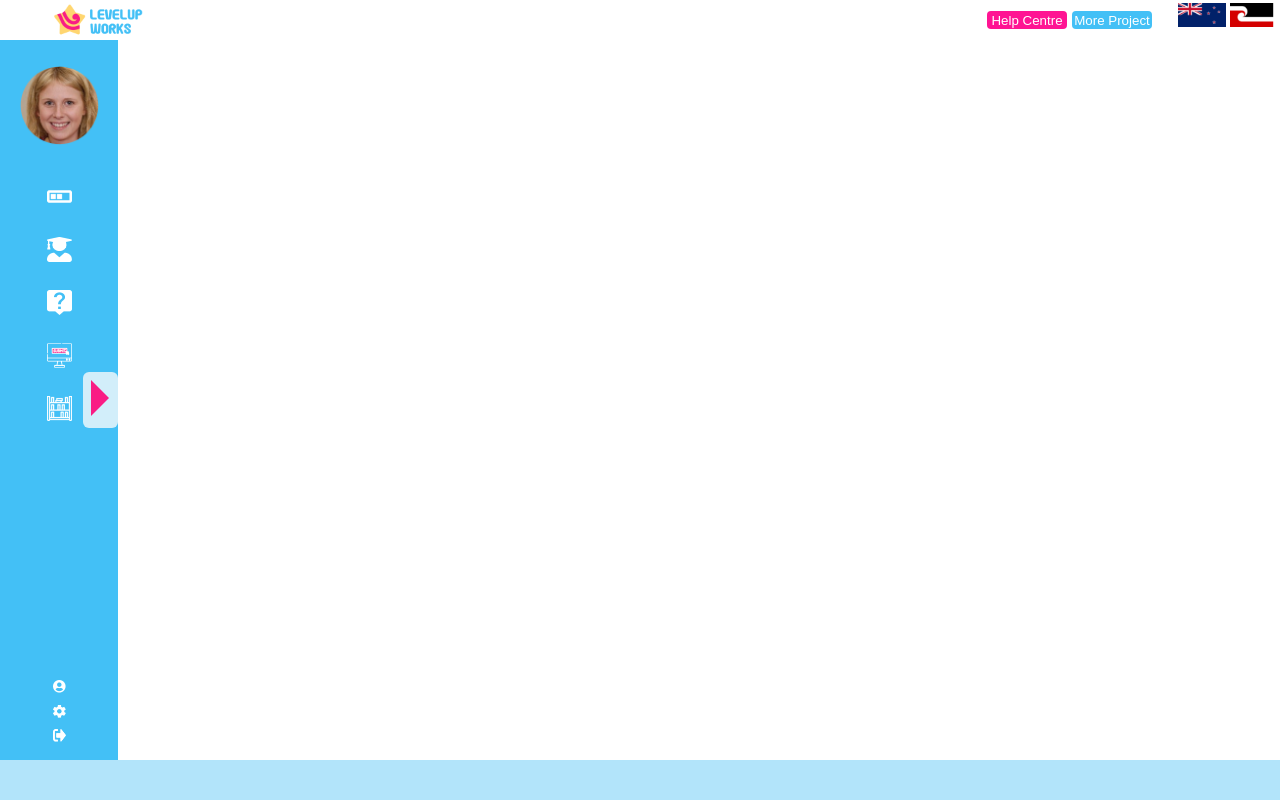
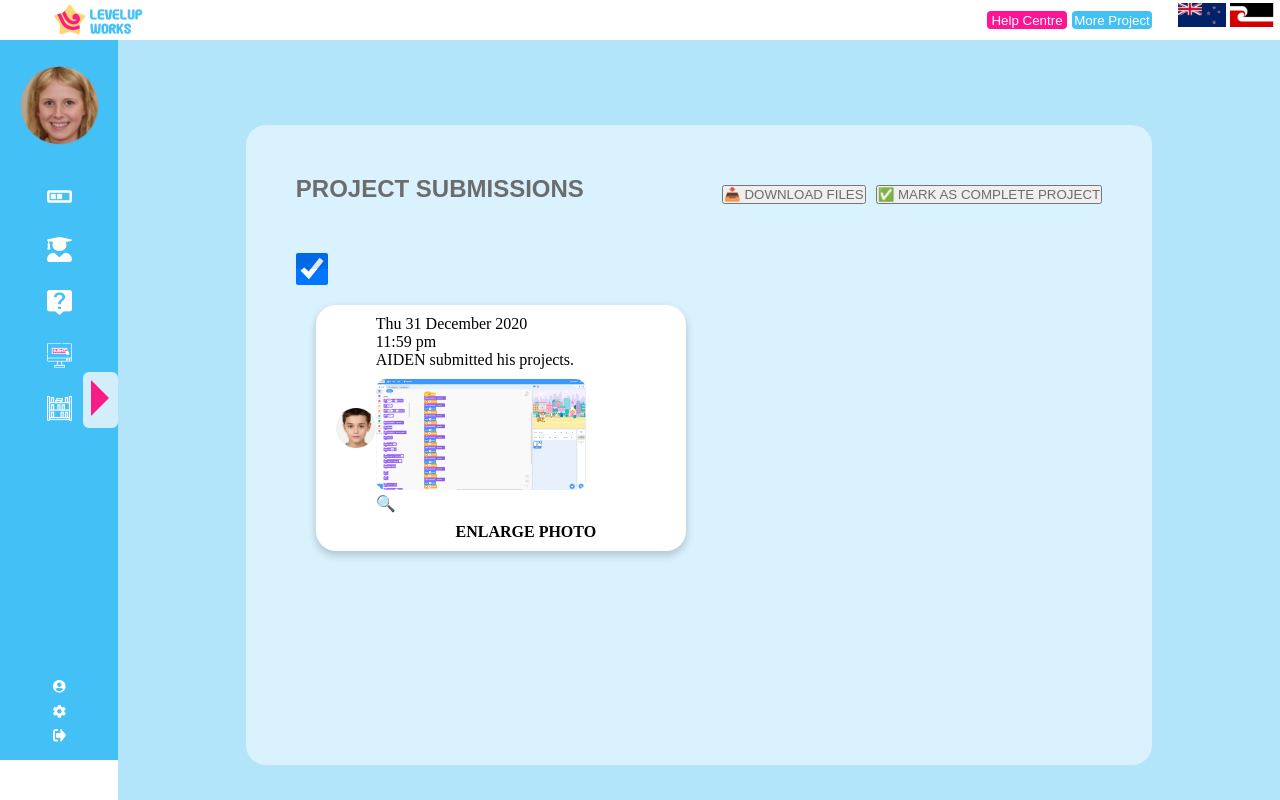
Before and after one commit to Mission-Ready/2502-L4FT17-missionx-frontend-t3, a React (Vite) app: page /projectSubmission in a window 1280 px wide. Shown: the top 800 px of the page. Built offline with nearby package versions, Linux system fonts and the light colour scheme.

Commit message:
Added extra div tag to make flex to improve layout in project submission component

```diff
--- a/src/common/components/Header.module.css
+++ b/src/common/components/Header.module.css
@@ -26,7 +26,6 @@
     background-color: deeppink;
     border: none;
     border-radius: 4px;
-
     width: 10vh;
 }
 .moreBtn {
--- a/src/pages/Brown/ProjectSubmission/ProjectSubmission.jsx
+++ b/src/pages/Brown/ProjectSubmission/ProjectSubmission.jsx
@@ -68,7 +68,7 @@ function getPronoun(student) {
 // Component to display each project card
 const ProjectCard = ({ project }) => {
   // Manage checkbox state
-  const [isChecked, setIsChecked] = useState(false);
+  const [isChecked, setIsChecked] = useState(true);
 
   const [isModalOpen, setIsModalOpen] = useState(false); // Additionally, // Manage modal open state
 
@@ -76,6 +76,7 @@ const ProjectCard = ({ project }) => {
   const handleCheckboxChange = () => {
     setIsChecked(!isChecked); // Toggle checkbox state
   };
+
 
   // Find the student data based on project student_id
   const student = studentData.find(
@@ -157,9 +158,10 @@ export default function ProjectSubmission() {
   };
 
   return (
-
     <>
     <Header /> {/* Display Header component */}
+
+    <div style={{display:"flex"}}>
     <SideBar /> {/* Display SideBar component */}
 
     <div className={styles.projectSubmissionBackground}>
@@ -178,9 +180,9 @@ export default function ProjectSubmission() {
             <ProjectCard key={index} project={project} /> // 各プロジェクトカードを表示
           ))}
         </section>
+
       </main>
-
-
+    </div>
     </div>
     <Footer /> {/* Display  component */}
     </>
```
